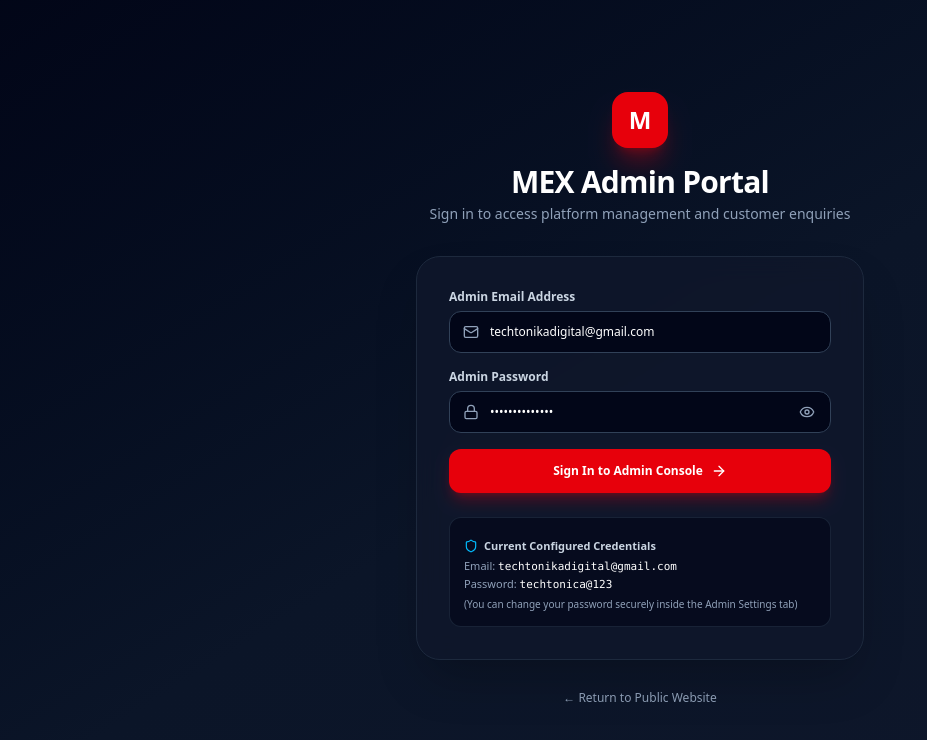
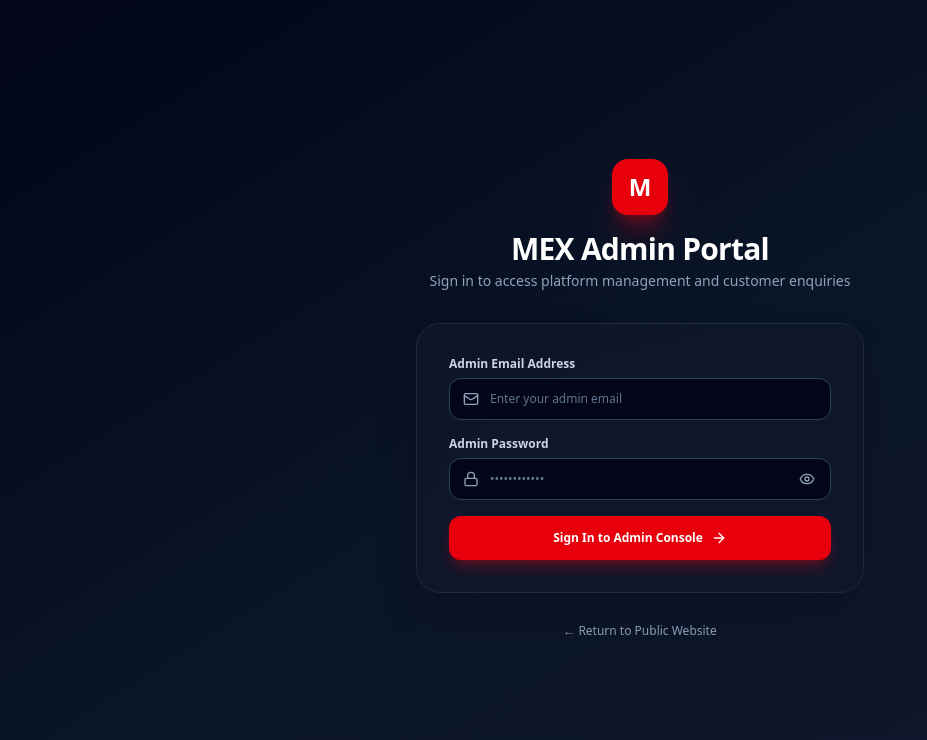
Before and after one commit to satyamshukl07/premium-software, a React (Vite) app: page /admin/login in a window 1280 px wide. Shown: the top 740 px of the page, without its empty margins (0-927 px from the left). Built offline with nearby package versions, Linux system fonts and the light colour scheme; no server answers.

Commit message:
error handel

```diff
--- a/src/pages/admin/AdminLoginPage.jsx
+++ b/src/pages/admin/AdminLoginPage.jsx
@@ -8,8 +8,8 @@ export default function AdminLoginPage() {
   const navigate = useNavigate();
   const location = useLocation();
 
-  const [email, setEmail] = useState('techtonikadigital@gmail.com');
-  const [password, setPassword] = useState('techtonica@123');
+  const [email, setEmail] = useState('');
+  const [password, setPassword] = useState('');
   const [showPassword, setShowPassword] = useState(false);
   const [loading, setLoading] = useState(false);
   const [errorMessage, setErrorMessage] = useState('');
@@ -68,7 +68,7 @@ export default function AdminLoginPage() {
                   required
                   value={email}
                   onChange={(e) => setEmail(e.target.value)}
-                  placeholder="admin@mex.com.au"
+                  placeholder="Enter your admin email"
                   className="w-full pl-10 pr-4 py-3 bg-slate-950 border border-slate-700 rounded-xl text-white placeholder-slate-500 focus:outline-hidden focus:border-red-500 focus:ring-1 focus:ring-red-500 transition-all text-xs"
                 />
               </div>
@@ -116,22 +116,6 @@ export default function AdminLoginPage() {
               )}
             </button>
           </form>
-
-          {/* Testing Credentials Quick Box */}
-          <div className="mt-6 pt-5 border-t border-slate-800 text-[11px] text-slate-400 bg-slate-950/60 p-3.5 rounded-xl border border-slate-800/80">
-            <div className="flex items-center gap-1.5 text-slate-300 font-semibold mb-1">
-              <Shield className="w-3.5 h-3.5 text-sky-400" />
-              <span>Current Configured Credentials</span>
-            </div>
-            <p className="text-slate-400">
-              Email: <span className="font-mono text-white">techtonikadigital@gmail.com</span>
-              <br />
-              Password: <span className="font-mono text-white">techtonica@123</span>
-            </p>
-            <p className="text-[10px] text-slate-400 mt-1">
-              (You can change your password securely inside the Admin Settings tab)
-            </p>
-          </div>
         </div>
 
         {/* Back to website */}
```
Also changed, not shown: 2 other files (tests, documents, lock files or other folders).
